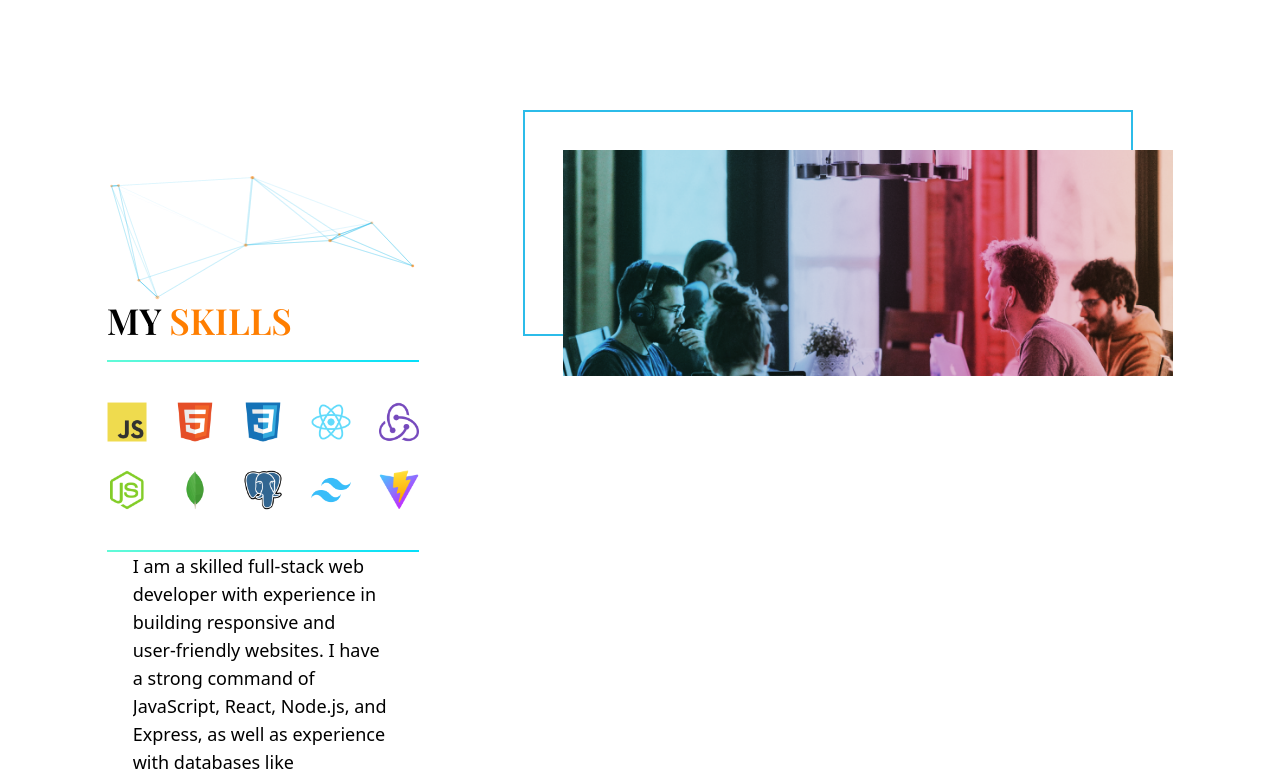
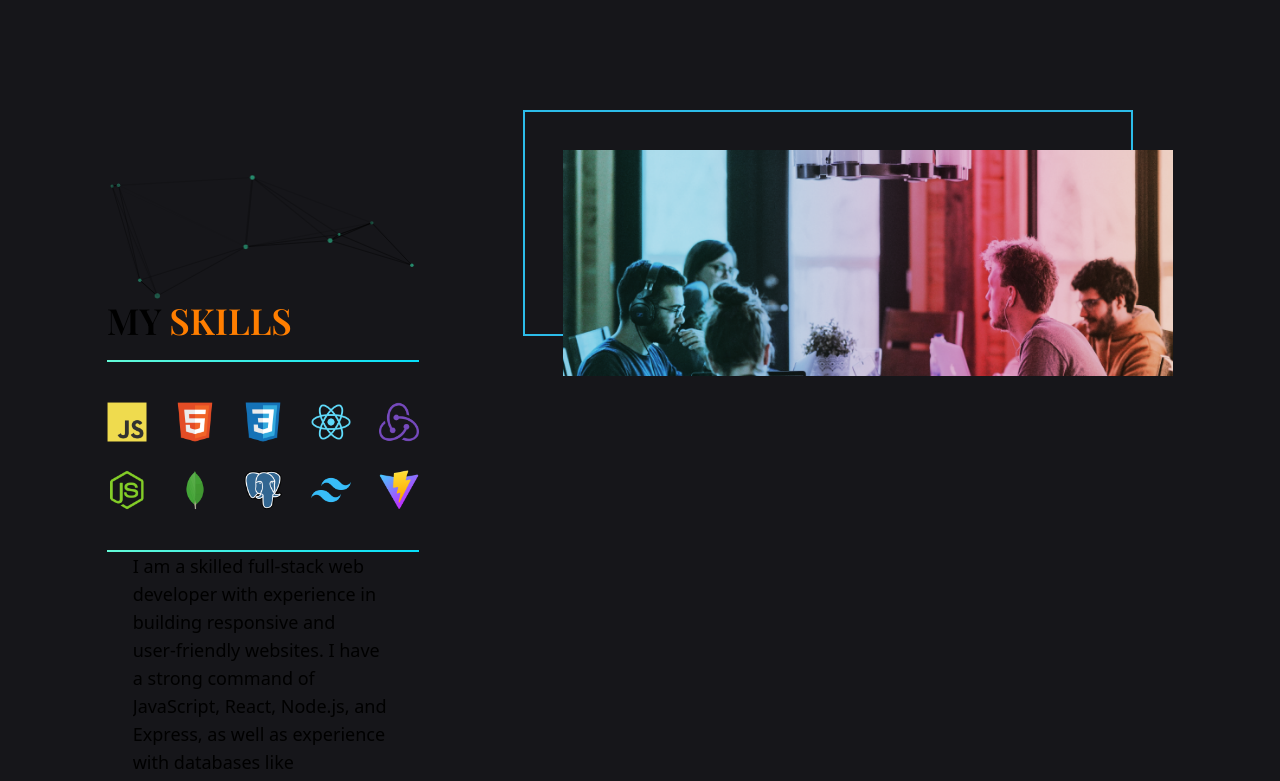
Before and after one commit to andriel300/my-react-portfolio, a React (Vite) app: page / in a window 1280 px wide. Shown: the part 853-1634 px from the top of the page. Built offline with nearby package versions, Linux system fonts and the light colour scheme.

Commit message:
Update particles to use simples lines link

```diff
--- a/src/components/Particles.jsx
+++ b/src/components/Particles.jsx
@@ -1,51 +1,22 @@
 import Particles from "react-particles";
 import { loadFull } from "tsparticles";
-import { useCallback } from "react";
+import { useCallback, useEffect, useState } from "react";
+import useThemeSwitcher from "../hooks/useThemeSwitcher";
 
-const ParticlesComponent = () => {
-  const particlesInit = useCallback(async (engine) => {
-    // you can initiate the tsParticles instance (engine) here, adding custom shapes or presets
-    // this loads the tsparticles package bundle, it's the easiest method for getting everything ready
-    // starting from v2 you can add only the features you need reducing the bundle size
-    await loadFull(engine);
-  }, []);
-
-  const particlesLoaded = useCallback(async (container) => {
-    await container;
-  }, []);
-
-  return (
-    <Particles
-      id="tsparticles"
-      init={particlesInit}
-      loaded={particlesLoaded}
-      options={{
+const particlesConfig = {
   fpsLimit: 120,
-        fullScreen: { enable: false },
-        interactivity: {
-          events: {
-            onHover: {
-              enable: true,
-              mode: "repulse",
-            },
-            resize: true,
-          },
-          modes: {
-            push: {
-              quantity: 4,
-            },
-            repulse: {
-              distance: 50,
-              duration: 0.4,
-            },
+  fullScreen: { enable: false, zIndex: -1 },
+  background: {
+    color: {
+      value: "transparent",
     },
   },
   particles: {
     color: {
-            value: "#FF7E00",
+      value: "#31c495",
     },
     links: {
-            color: "#2CBCE9",
+      color: "#FFF",
       distance: 150,
       enable: true,
       opacity: 0.5,
@@ -78,11 +49,76 @@ const ParticlesComponent = () => {
       type: "circle",
     },
     size: {
-            value: { min: 1, max: 2 },
+      value: { min: 1, max: 3 },
     },
   },
+  themes: [
+    {
+      name: "light",
+      default: {
+        value: true,
+        mode: "light",
+      },
+      options: {
+        background: {
+          color: "transparent",
+        },
+        particles: {
+          links: {
+            color: "#000",
+          },
+        },
+      },
+    },
+    {
+      name: "dark",
+      default: {
+        value: "true",
+        mode: "dark",
+      },
+      options: {
+        background: {
+          color: "transparent",
+        },
+        particles: {
+          links: {
+            color: "#FFF",
+          },
+        },
+      },
+    },
+  ],
   detectRetina: true,
-      }}
+};
+
+const ParticlesComponent = () => {
+  const [mode, setMode] = useThemeSwitcher();
+
+  const particlesInit = useCallback(async (engine) => {
+    await loadFull(engine);
+  }, []);
+
+  const particlesLoaded = useCallback(async (container) => {
+    await container;
+  }, []);
+
+  useEffect(() => {
+    const themeOptions = particlesConfig.themes.find(
+      (theme) => theme.default.mode === mode
+    )?.options;
+    if (themeOptions) {
+      particlesConfig.background.color = themeOptions.background.color;
+      particlesConfig.particles.links.color =
+        themeOptions.particles.links.color;
+    }
+  }, [mode]);
+
+  return (
+    <Particles
+      id="tsparticles"
+      init={particlesInit}
+      loaded={particlesLoaded}
+      options={particlesConfig}
     />
   );
 };
```
Lines whose indentation alone changed are shown as unchanged.
